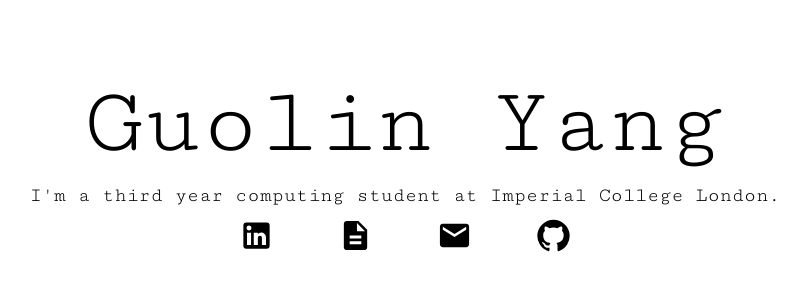
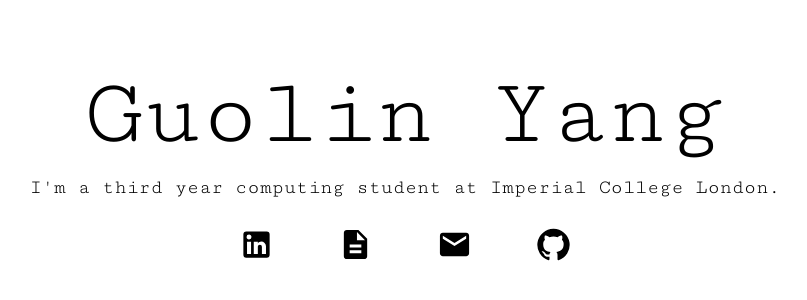
Before and after one commit to GuolinY/Portfolio, a Next.js app: page / in a window 1280 px wide. Shown: the part 238-538 px from the top of the page, without its empty margins (235-1042 px from the left). Built offline with nearby package versions, Linux system fonts and the light colour scheme.

Commit message:
Fixed spacing and added tooltips to icons

```diff
--- a/pages/index.js
+++ b/pages/index.js
@@ -1,4 +1,4 @@
-import { Grid, Slide, Typography } from "@mui/material";
+import { Grid, Slide, Tooltip, Typography } from "@mui/material";
 import Layout from "../components/layout";
 import styles from "../styles/Home.module.css";
 import Link from "next/link";
@@ -9,6 +9,7 @@ import EmailIcon from "@mui/icons-material/Email";
 import GitHubIcon from "@mui/icons-material/GitHub";
 import { Box } from "@mui/system";
 import { useEffect, useRef, useState } from "react";
+import Zoom from "@mui/material/Zoom";
 
 const links = (
   <Grid
@@ -22,7 +23,9 @@ const links = (
     <Grid item>
       <Link href="https://www.linkedin.com/in/guolinyang13/">
         <a>
-          <LinkedInIcon fontSize="large" />
+          <Tooltip TransitionComponent={Zoom} title="LinkedIn">
+            <LinkedInIcon fontSize="large" />
+          </Tooltip>
         </a>
       </Link>
     </Grid>
@@ -30,7 +33,9 @@ const links = (
     <Grid item>
       <Link href="/CV.pdf">
         <a>
-          <DescriptionIcon fontSize="large" />
+          <Tooltip TransitionComponent={Zoom} title="CV">
+            <DescriptionIcon fontSize="large" />
+          </Tooltip>
         </a>
       </Link>
     </Grid>
@@ -38,14 +43,18 @@ const links = (
     <Grid item>
       <Link href="mailto:guolin.yang13@gmail.com">
         <a>
-          <EmailIcon fontSize="large" />
+          <Tooltip TransitionComponent={Zoom} title="Email">
+            <EmailIcon fontSize="large" />
+          </Tooltip>
         </a>
       </Link>
     </Grid>
     <Grid item>
       <Link href="https://github.com/GuolinY">
         <a>
-          <GitHubIcon fontSize="large" />
+          <Tooltip TransitionComponent={Zoom} title="GitHub">
+            <GitHubIcon fontSize="large" />
+          </Tooltip>
         </a>
       </Link>
     </Grid>
@@ -83,7 +92,7 @@ export default function Home() {
           <Typography variant="h1">Guolin Yang</Typography>
         </Slide>
         <Slide direction="right" in={transitionIntro}>
-          <Typography variant="h6" gutterBottom>
+          <Typography variant="h6" mb={3}>
             I'm a third year computing student at{" "}
             <Link href="https://www.imperial.ac.uk/">
               <a>Imperial College London.</a>
```
